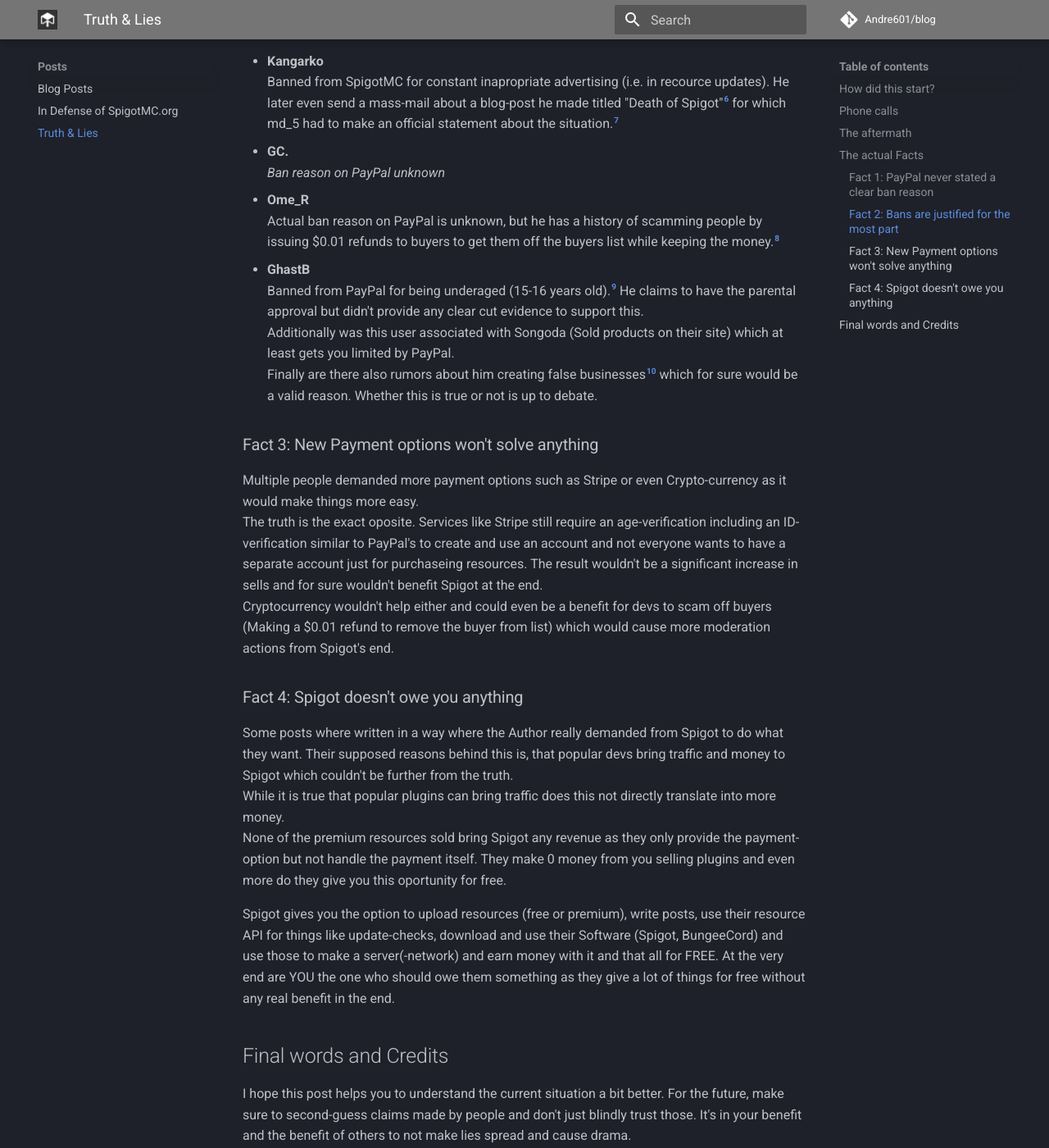
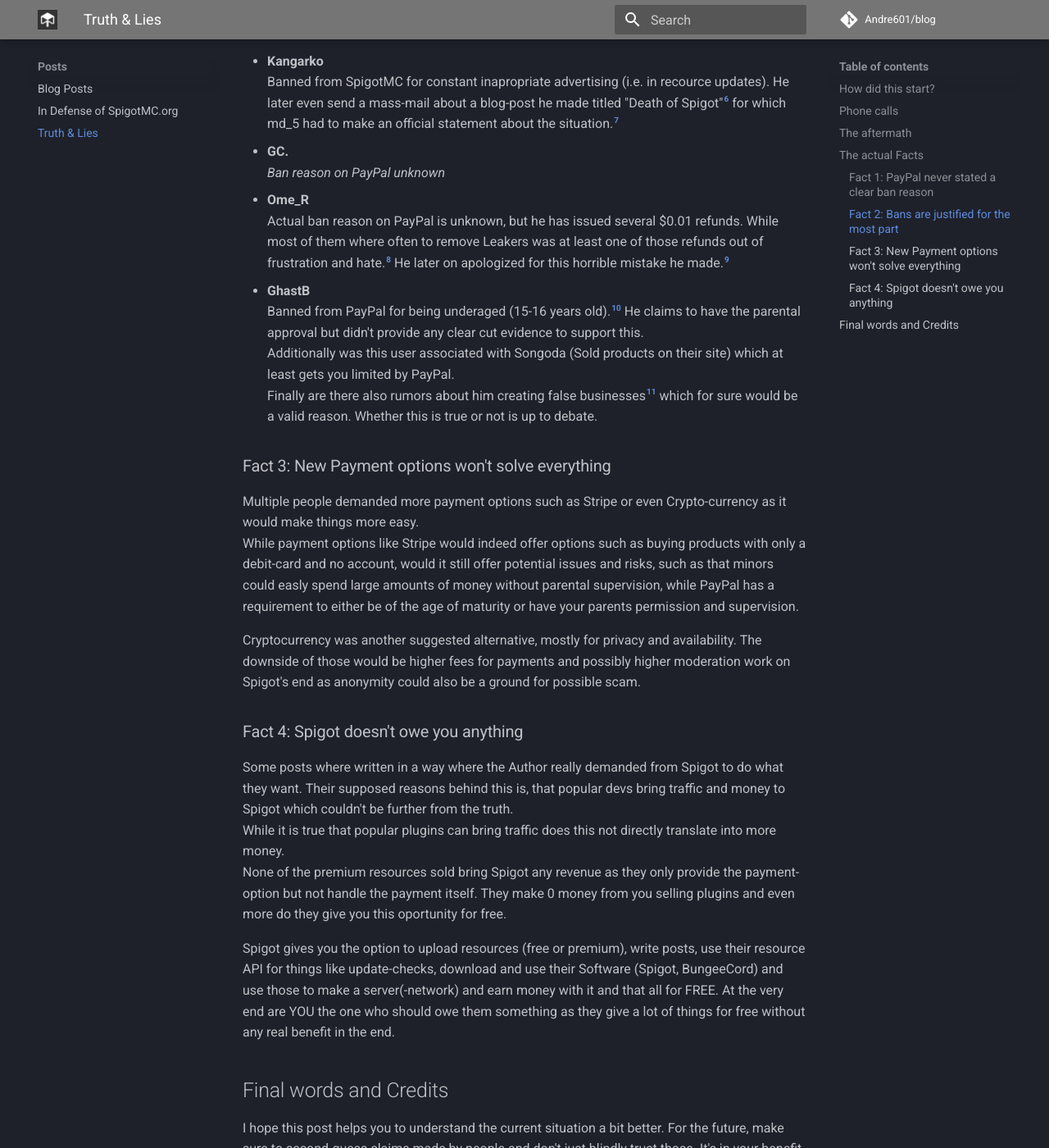
Before and after one commit to Andre601/blog, an MkDocs documentation site: the page built from docs/posts/truth-and-lies.md, in a window 1280 px wide and 1400 px high, scrolled down 2107 px. Shown: the whole window at 82% size. Built offline with MkDocs 1.6.1 and Material for MkDocs 9.7.7, drawn with Linux system fonts in a browser that asks for light colours; comment, search, counter and statistics services are not loaded; some of the changed text lies outside the part shown.

Commit message:
Improve "Truth & Lies" post

```diff
--- a/docs/posts/truth-and-lies.md
+++ b/docs/posts/truth-and-lies.md
@@ -48,16 +48,17 @@
 - **GC.**
 *Ban reason on PayPal unknown*
 - **Ome_R**
-Actual ban reason on PayPal is unknown, but he has a history of scamming people by issuing $0.01 refunds to buyers to get them off the buyers list while keeping the money.[^8]
+Actual ban reason on PayPal is unknown, but he has issued several $0.01 refunds. While most of them where often to remove Leakers was at least one of those refunds out of frustration and hate.[^8] He later on apologized for this horrible mistake he made.[^9]
 - **GhastB**
-Banned from PayPal for being underaged (15-16 years old).[^9] He claims to have the parental approval but didn't provide any clear cut evidence to support this.
+Banned from PayPal for being underaged (15-16 years old).[^10] He claims to have the parental approval but didn't provide any clear cut evidence to support this.
 Additionally was this user associated with Songoda (Sold products on their site) which at least gets you limited by PayPal.
-Finally are there also rumors about him creating false businesses[^10] which for sure would be a valid reason. Whether this is true or not is up to debate.
+Finally are there also rumors about him creating false businesses[^11] which for sure would be a valid reason. Whether this is true or not is up to debate.
 
-### Fact 3: New Payment options won't solve anything
+### Fact 3: New Payment options won't solve everything
 Multiple people demanded more payment options such as Stripe or even Crypto-currency as it would make things more easy.
-The truth is the exact oposite. Services like Stripe still require an age-verification including an ID-verification similar to PayPal's to create and use an account and not everyone wants to have a separate account just for purchaseing resources. The result wouldn't be a significant increase in sells and for sure wouldn't benefit Spigot at the end.
-Cryptocurrency wouldn't help either and could even be a benefit for devs to scam off buyers (Making a $0.01 refund to remove the buyer from list) which would cause more moderation actions from Spigot's end.
+While payment options like Stripe would indeed offer options such as buying products with only a debit-card and no account, would it still offer potential issues and risks, such as that minors could easly spend large amounts of money without parental supervision, while PayPal has a requirement to either be of the age of maturity or have your parents permission and supervision.
+
+Cryptocurrency was another suggested alternative, mostly for privacy and availability. The downside of those would be higher fees for payments and possibly higher moderation work on Spigot's end as anonymity could also be a ground for possible scam.
 
 ### Fact 4: Spigot doesn't owe you anything
 Some posts where written in a way where the Author really demanded from Spigot to do what they want. Their supposed reasons behind this is, that popular devs bring traffic and money to Spigot which couldn't be further from the truth.
@@ -83,6 +84,7 @@
     https://twitter.com/MVdWSoftware/status/1277747348031057921?s=19
 [^6]: https://www.spigotmc.org/threads/478370/ (See also [My Blog Post](/blog/posts/in-defense-of-spigotmc))
 [^7]: https://www.spigotmc.org/threads/478408/
-[^8]: https://www.spigotmc.org/threads/an-author-just-revoked-my-licence-because-i-gave-him-1-star.384226/page-3#post-3477985
-[^9]: https://www.spigotmc.org/threads/how-to-get-banned-on-paypal-an-official-spigot-mc-market-guide.478827/page-2#post-4031719
-[^10]: https://www.spigotmc.org/threads/how-to-get-banned-on-paypal-an-official-spigot-mc-market-guide.478827/page-3#post-4031745
+[^8]: https://www.spigotmc.org/threads/384226/page-3#post-3477985
+[^9]: https://www.spigotmc.org/threads/384753/
+[^10]: https://www.spigotmc.org/threads/478827/page-2#post-4031719
+[^11]: https://www.spigotmc.org/threads/478827/page-3#post-4031745
```
